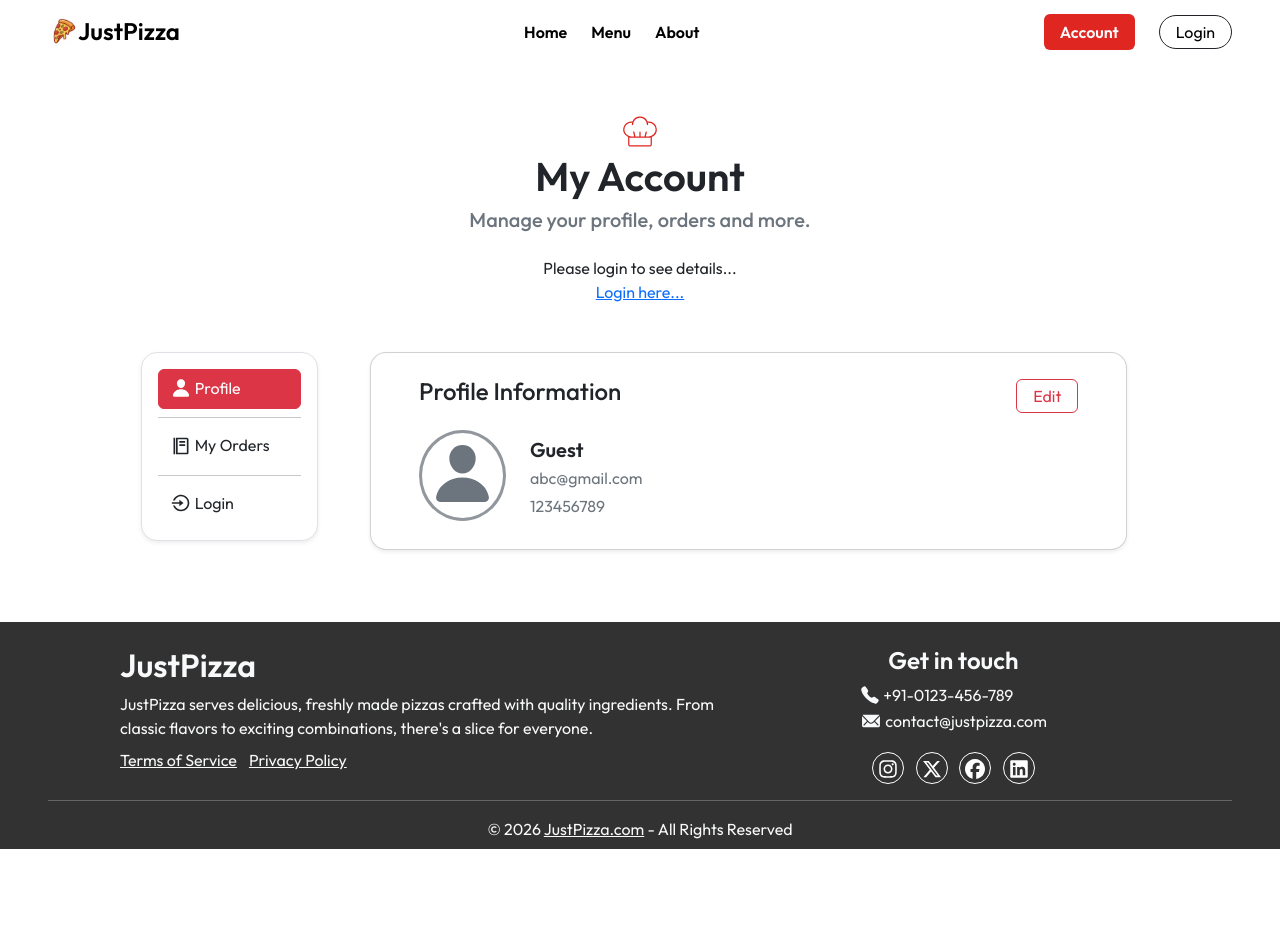
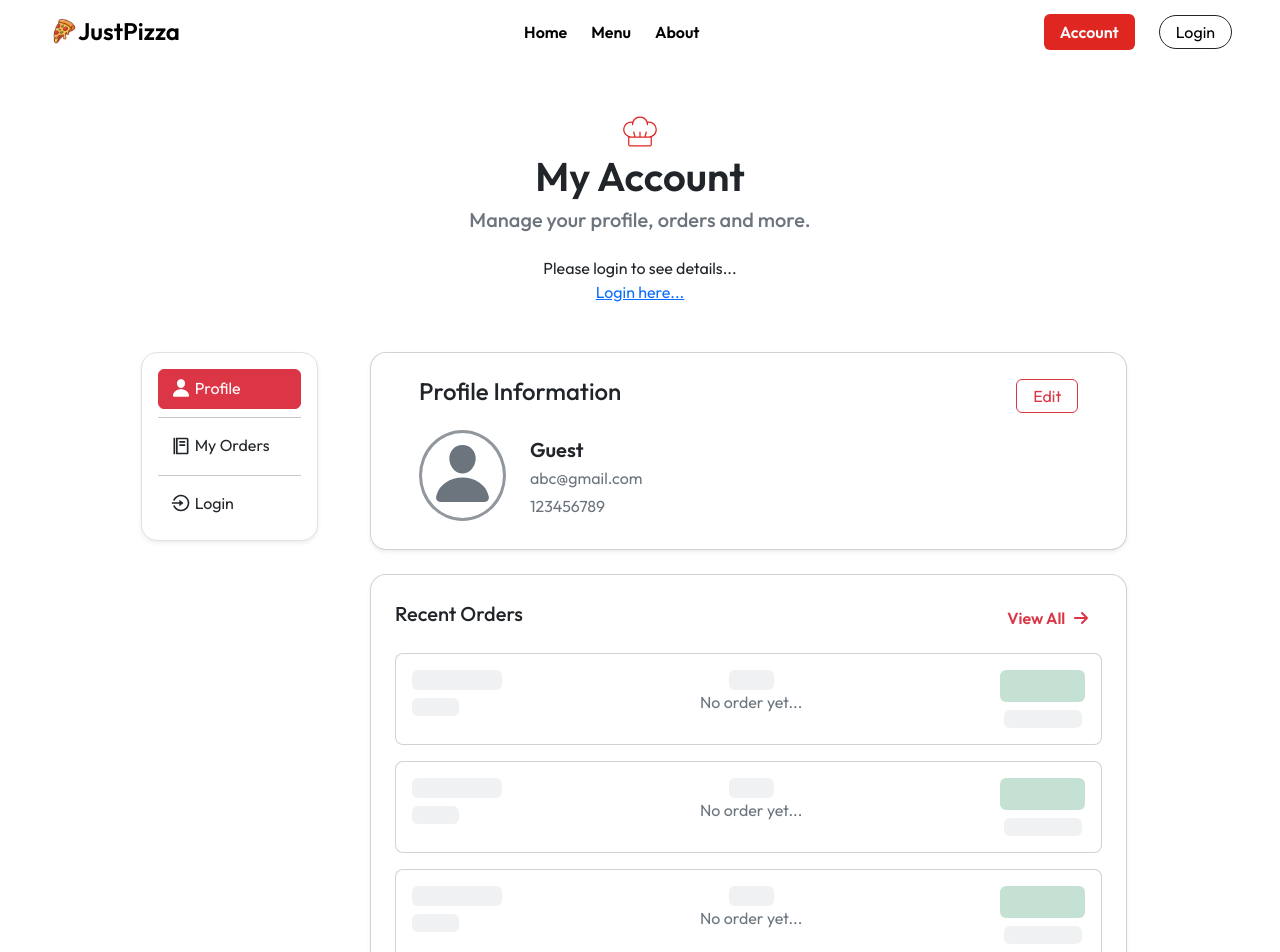
Before and after one commit to vaibhav-velhal/just-pizza-react, a React (Vite) app: page /account/1 in a window 1280 px wide. Shown: the top 952 px of the page. Before the commit the page ends 849 px from the top, so only its background shows below. Built offline with nearby package versions, Linux system fonts and the light colour scheme; no server answers.

Commit message:
Recent-orders-section added at Account page

```diff
--- a/src/pages/Account/Account.jsx
+++ b/src/pages/Account/Account.jsx
@@ -5,6 +5,7 @@ import { PiChefHatThin } from "react-icons/pi";
 import { IoPerson } from 'react-icons/io5';
 import { BiFoodMenu } from "react-icons/bi";
 import { RiLogoutCircleRLine, RiLoginCircleLine } from "react-icons/ri";
+import { FaArrowRight } from "react-icons/fa6";
 
 function Account() {
 
@@ -14,6 +15,7 @@ function Account() {
 
     const navigate = useNavigate();
 
+    const orders = false;
     const [userData, setUserData] = useState({});
 
 
@@ -137,6 +139,43 @@ function Account() {
                                     </div>
                                 </section>
 
+                                <section>
+                                    <div className="recent-orders-section mb-3 mb-lg-0">
+                                        <div className="card recent-orders-container shadow-sm rounded-4">
+                                            <div className="card-body p-4">
+                                                <header>
+                                                    <div className="header-content mb-3 d-flex justify-content-between align-items-center">
+                                                        <h2 className="fs-5">Recent Orders</h2>
+                                                        <button className="btn text-danger fw-semibold">View All<FaArrowRight className="mb-1 ms-2 fw-semibold" /></button>
+                                                    </div>
+                                                </header>
+                                                {
+                                                    [...Array(3)].map((_, index) => (
+                                                        <div className="card mb-3 rounded-3" key={index}>
+                                                            <div className="card-body d-flex justify-content-between">
+                                                                <div className="order-no">
+                                                                    <div className="bg-secondary bg-opacity-10 rounded mb-2" style={{width: 90, height: 20}}></div>
+                                                                    <div className="bg-secondary bg-opacity-10 rounded" style={{width: 47, height: 18}}></div>
+                                                                </div>
+                                                                <div className="order-total d-flex flex-column align-items-center">
+                                                                    <div className="bg-secondary bg-opacity-10 rounded" style={{width: 45, height: 20}}></div>
+                                                                    {
+                                                                        orders ? ("") : (<p className="text-secondary m-0">No order yet...</p>)
+                                                                    }
+                                                                </div>
+                                                                <div className="order-status d-flex flex-column align-items-center">
+                                                                    <div className="bg-success bg-opacity-25 text-success px-2 py-1 mb-2 rounded-2" style={{width: 85, height: 32}}></div>
+                                                                    <div className="bg-secondary bg-opacity-10 rounded" style={{width: 78, height: 18}}></div>
+                                                                </div>
+                                                            </div>
+                                                        </div>
+                                                    ))
+                                                }
+                                            </div>
+                                        </div>
+                                    </div>
+                                </section>
+
                             </div>
                         </div>
                     </div>
```
